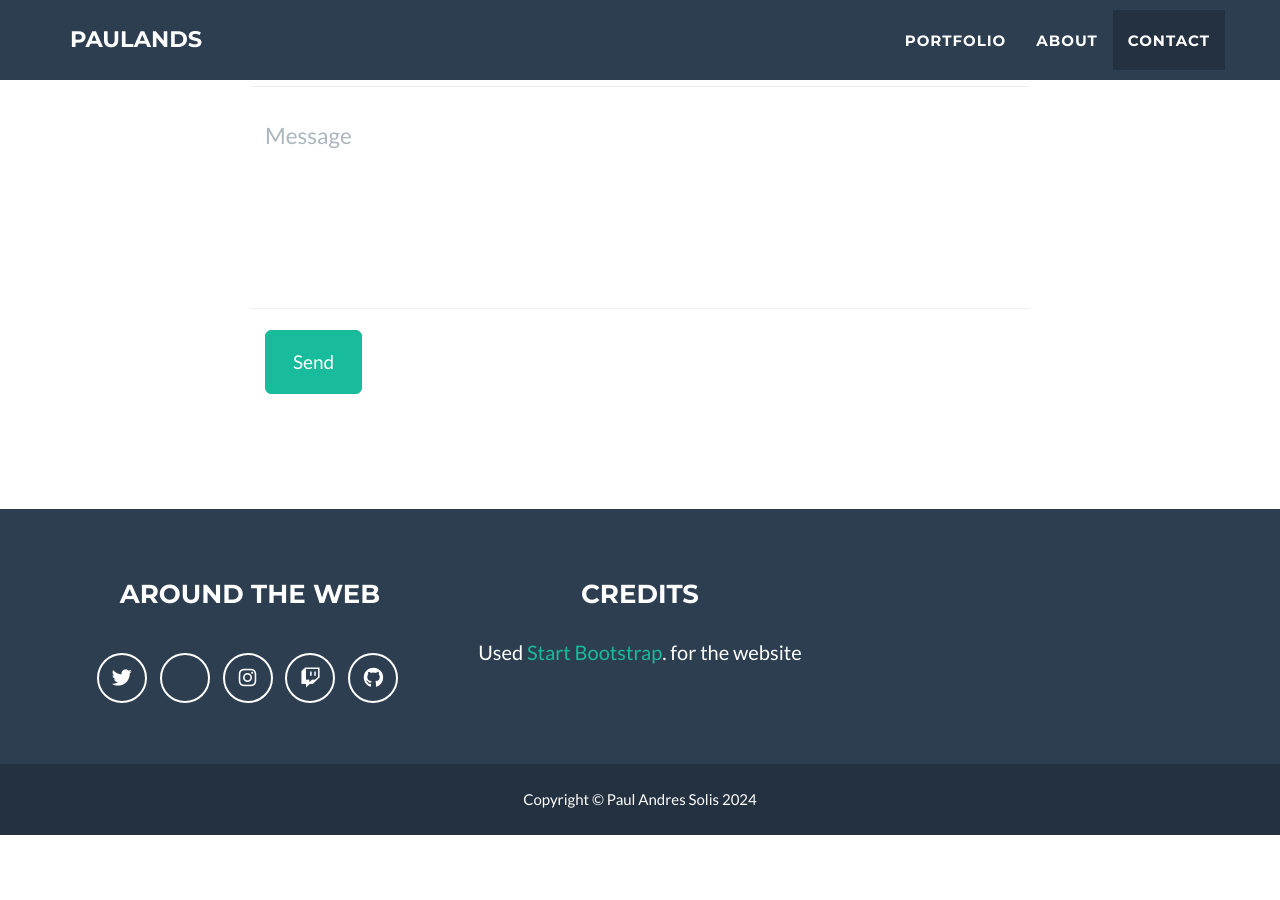
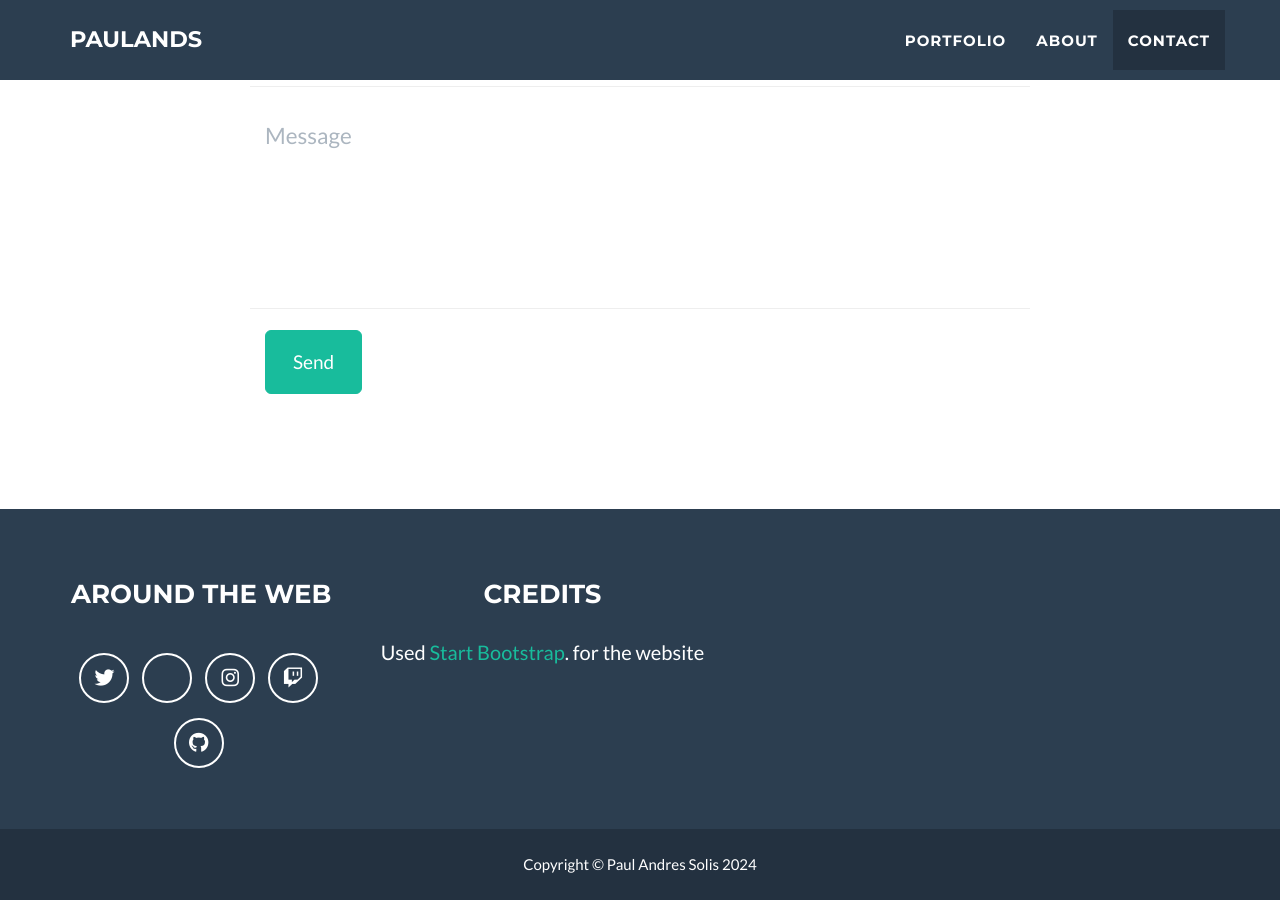
Before and after one commit to PaulAnds/PaulAnds.github.io, a Jekyll site: the page built from _posts/2014-07-18-project-1.markdown, in a window 1280 px wide and 900 px high, scrolled down 2536 px. Built offline with Jekyll 4.4.1, drawn with Linux system fonts in a browser that asks for light colours; before the commit the page ends 3371 px from its top, so only the background shows below that.

Commit message:
test footer

```diff
--- a/_includes/footer.html
+++ b/_includes/footer.html
@@ -3,7 +3,7 @@
   <div class="footer-above">
     <div class="container">
       <div class="row">
-        <div class="footer-col col-md-4">
+        <div class="footer-col col-md-3">
           <h3>{{ site.footer.social }}</h3>
           <ul class="list-inline">
             {% for network in site.social %}
```
